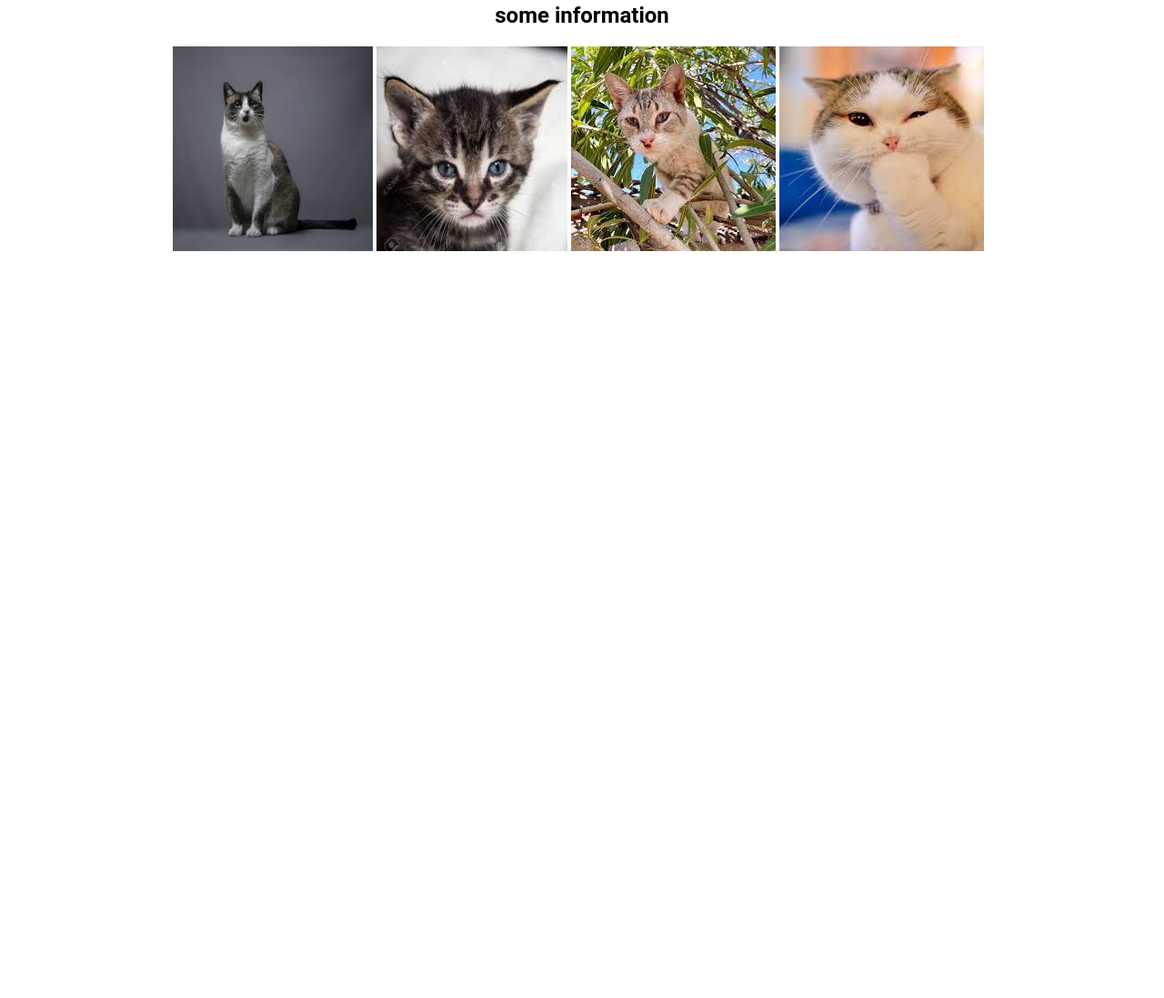
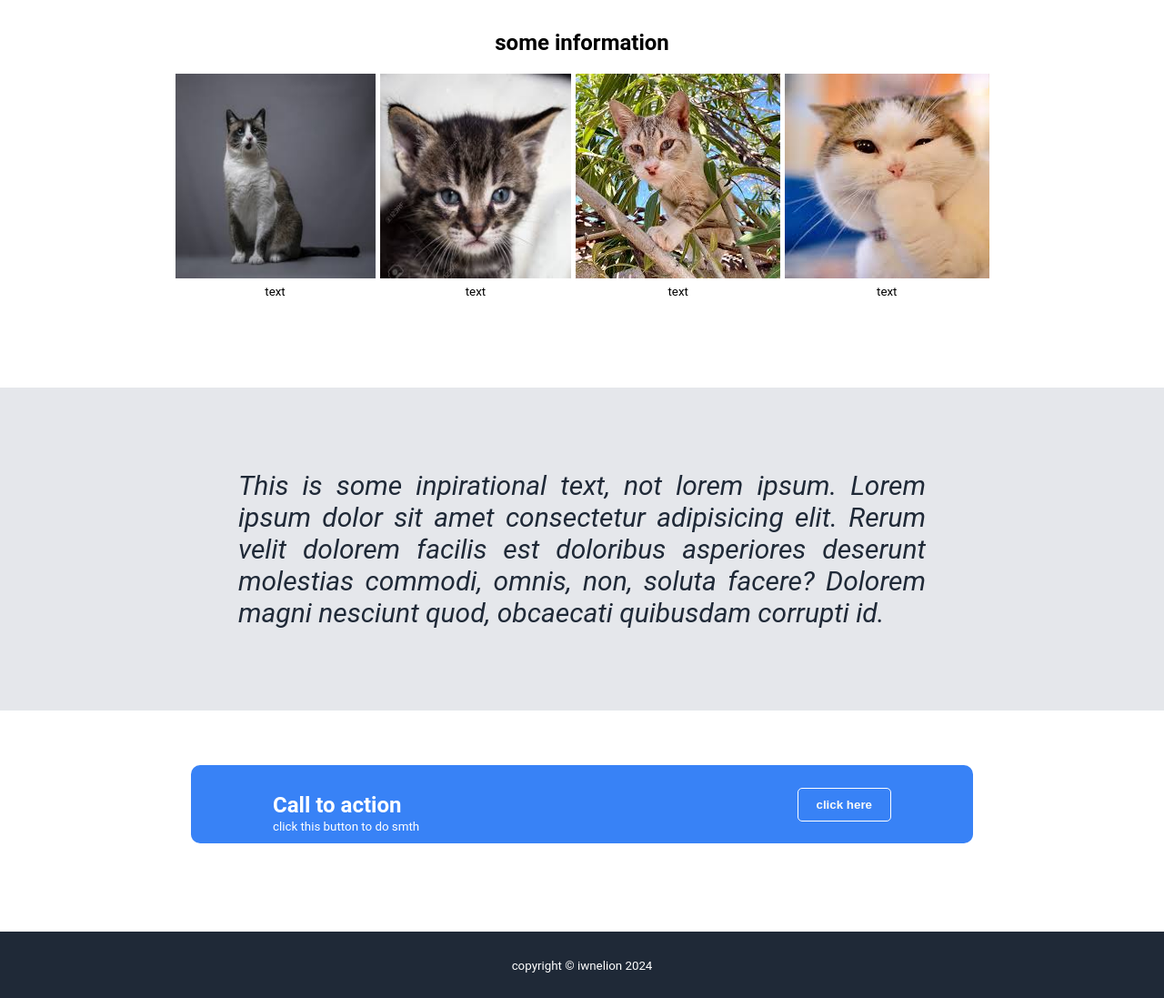
Before and after one commit to iwnelion/project_landing_page, a plain HTML site: page index.html in a window 1280 px wide. Shown: the part 349-1446 px from the top of the page at 91% size. Before the commit the page ends 800 px from the top, so only its background shows below. Drawn offline with Linux system fonts and the light colour scheme.

Commit message:
finished

```diff
--- a/index.html
+++ b/index.html
@@ -24,7 +24,7 @@
             Placeat quod modi fuga sit odit atque quasi, consequuntur quo, sapiente minima nemo ut quaerat
             autem vero!
         </p>
-        <button>Click here</button>
+        <button type="button">Click here</button>
         </div>
         <img src="cat.jpeg">
     </div>
@@ -33,13 +33,47 @@
     <div class="main2">
         <div class="container-white">
             <h2>some information</h2>
-            <img src="cat1.jpeg" width="220px" height="225px">
-            <img src="cat2.jpeg" width="210px" height="225px">
-            <img src="cat3.jpeg">
-            <img src="cat4.jpeg">
+            <div id="cats">
+            <div>
+                <img src="cat1.jpeg" width="220px" height="225px">
+                <small>text</small>
+            </div>
+            <div>
+                <img src="cat2.jpeg" width="210px" height="225px">
+                <small>text</small>
+            </div>
+
+            <div>
+                <img src="cat3.jpeg">
+                <small>text</small>
+            </div>
+
+            <div>
+                <img src="cat4.jpeg">
+                <small>text</small>
+            </div>
+            </div>
         </div>
     </div>
-
-
+    <div class="main3">
+        <div class="container-gray">
+            <p>This is some inpirational text, not lorem ipsum. Lorem ipsum dolor sit amet consectetur adipisicing elit. Rerum velit dolorem facilis est doloribus
+                asperiores deserunt molestias commodi, omnis, non, soluta facere? Dolorem magni nesciunt quod,
+                obcaecati quibusdam corrupti id.
+            </p>
+        </div>
+    </div>
+    <div class="container-white">
+        <div id="call">
+            <div>
+                <h2>Call to action</h2>
+                <small>click this button to do smth</small>
+            </div>
+            <button type="button" id="lastbtn">click here</button>
+        </div>
+    </div>
+    <div class="footer">
+        <small>copyright &copy; iwnelion 2024</small>
+    </div>
 </body>
 </html>
--- a/style.css
+++ b/style.css
@@ -63,10 +63,53 @@ button{
     margin: auto;
     color: black;
     background-color: white;
+    padding: 30px;
+    margin-bottom: 5%;
+}
+.container-white #cats{
+    display: flex;
+    text-align: center;
 }
 h2{
     text-align: center;
 }
-/* .container-white img{
-    width: 200px;
-} */
+.main3{
+    background-color: #e5e7eb;
+}
+.container-gray{
+    max-width: 900px;
+    margin: auto;
+    color: #1f2937;
+    font-size: 30px;
+    font-style: italic;
+    text-align: justify;
+}
+.container-gray p{
+    padding: 10% 8%;
+}
+#call{
+    background-color: #3882f6;
+    color: white;
+    text-align: left;
+    padding: 10px 10%;
+    border-radius: 10px;
+    margin: 0 20px;
+    display: flex;
+    justify-content: space-between;
+    align-items: center;
+}
+#call h2{
+    text-align: left;
+    margin-bottom: -1px;
+}
+#lastbtn{
+    border: 1px solid white;
+    font-weight: bold;
+}
+.footer{
+    background-color: #1f2937;
+    color: white;
+    text-align: center;
+    padding: 2%;
+    margin-bottom: -10px;
+}
```
